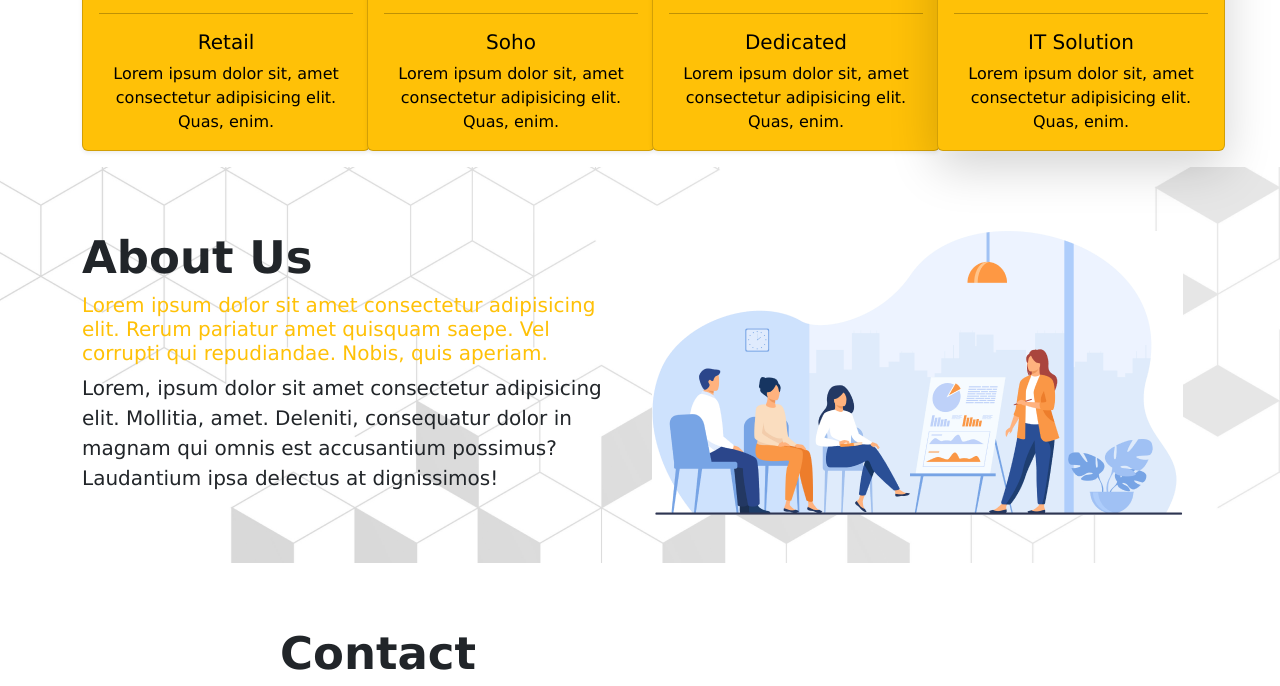
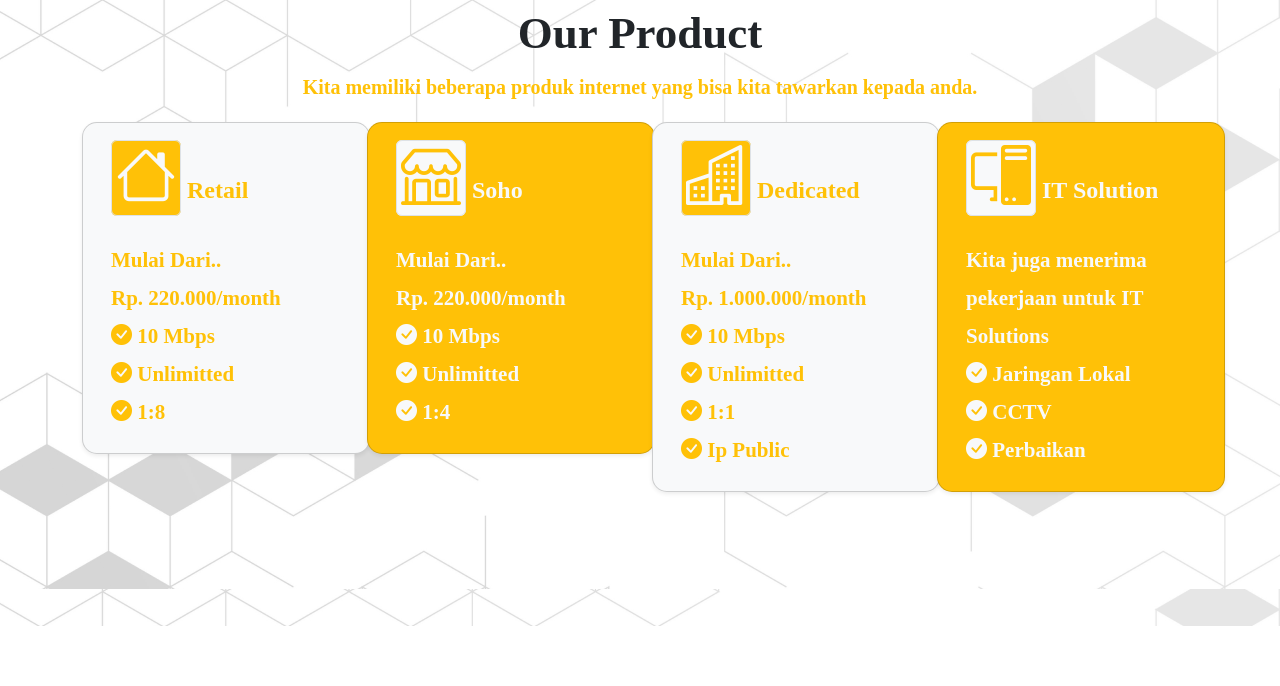
Before and after one commit to dimassatriow/protorype.github.io, a plain HTML site: page index.html in a window 1280 px wide. Shown: the part 774-1460 px from the top of the page. Drawn offline with nearby package versions, Linux system fonts and the light colour scheme; a web font is replaced by a local one.

Commit message:
revisi 1

```diff
--- a/index.html
+++ b/index.html
@@ -66,25 +66,33 @@
         <!-- Jumbotron -->
         <!-- Akhir jumbotron -->
 
-
         <!-- Home -->
         <section class="home">
             <div class="container pb-5">
                 <div class="row">
                     <div class="col-md-6">
-                        <img src="./img/4901337 2.png" alt="Image
+                        <img src="./img/Network Security 1.png" alt="Image
                             Home" class="img-fluid">
                     </div>
                     <div class="col-md-6 pt-5">
                         <h2 class="myfs-1 fw-bolder">Internet Unlimited Tanpa
                             Batas</h2>
-                        <h5 class="fs-4 text-warning">Lorem ipsum dolor sit amet
-                            consectetur, adipisicing
-                            elit.
-                            At magni dignissimos nihil quisquam hic.</h5>
-                        <a href="https://www.instagram.com/difusinet/"><button
-                                type="button" class="btn btn-warning fw-bold">Subscribe</button></a>
+                        <h5 class="fs-4 text-warning">Halo!, Perkenalkan kami
+                            Difusi.net, Kita ISP yang siap membantu kalian di
+                            bidang Internet.</h5>
+                        <a href="https://www.instagram.com/difusinet/"
+                            id="demo"><button
+                                type="button" class="btn btn-warning fw-bold"
+                                id="subscript">Subscribe</button></a>
+                        <button class="btn btn-warning fw-bold d-none"
+                            type="button" id="subscript-1"
+                            disabled>
+                            <span class="spinner-border spinner-border-sm"
+                                role="status" aria-hidden="true"></span>
+                            Loading...
+                        </button>
                     </div>
+
                 </div>
             </div>
         </section>
@@ -100,65 +108,97 @@
                 </div>
                 <div class="row">
                     <div class="col-12">
-                        <p class="fs-5 text-warning">Lorem ipsum dolor sit amet
-                            consectetur
-                            adipisicing
-                            elit.
-                            Cupiditate quas numquam reiciendis laudantium
-                            veritatis
-                            consequuntur dolores dicta voluptatem animi
-                            architecto.</p>
+                        <p class="fs-5 text-warning desc-our">Kita memiliki
+                            beberapa
+                            produk internet yang bisa kita tawarkan kepada anda.</p>
                     </div>
                 </div>
                 <div class="row">
                     <div class="col-xl-3 mb-3">
-                        <div class="card text-bg-warning shadow-sm"
+                        <div class="card btn text-bg-light shadow-sm
+                            text-start"
                             style="width: 18rem;">
-                            <div class="card-body">
-                                <p><i class="bi bi-houses-fill"></i></p>
-                                <hr>
-                                <h5 class="card-title">Retail</h5>
-                                <p class="card-text">Lorem ipsum dolor sit, amet
-                                    consectetur adipisicing elit. Quas, enim.</p>
+                            <div class="card-body text-warning">
+                                <h5 class="card-title"><i
+                                        class="bi bi-house img-thumbnail
+                                        bg-warning text-light"></i> Retail</h5>
+                                <br>
+                                <p class="card-text">Mulai
+                                    Dari..<br>
+                                    Rp. 220.000/month<br>
+                                    <i class="bi bi-check-circle-fill"></i> 10
+                                    Mbps<br>
+                                    <i class="bi bi-check-circle-fill"></i>
+                                    Unlimitted<br>
+                                    <i class="bi bi-check-circle-fill"></i> 1:8</p>
                             </div>
                         </div>
                     </div>
                     <div class="col-xl-3 mb-3">
-                        <div class="card text-bg-warning shadow-sm"
+                        <div class="card btn text-bg-warning shadow-sm
+                            text-start"
                             style="width: 18rem;">
-                            <div class="card-body">
-                                <p><i class="bi bi-shop"></i></p>
-                                <hr>
-                                <h5 class="card-title">Soho</h5>
-                                <p class="card-text">Lorem ipsum dolor sit, amet
-                                    consectetur adipisicing elit. Quas, enim.</p>
+                            <div class="card-body text-light">
+                                <h5 class="card-title"><i
+                                        class="bi bi-shop img-thumbnail
+                                        bg-light text-warning"></i> Soho</h5>
+                                <br>
+                                <p class="card-text">Mulai
+                                    Dari..<br>
+                                    Rp. 220.000/month<br>
+                                    <i class="bi bi-check-circle-fill"></i> 10
+                                    Mbps<br>
+                                    <i class="bi bi-check-circle-fill"></i>
+                                    Unlimitted<br>
+                                    <i class="bi bi-check-circle-fill"></i> 1:4</p>
                             </div>
                         </div>
                     </div>
                     <div class="col-xl-3 mb-3">
-                        <div class="card text-bg-warning shadow-sm"
+                        <div class="card btn text-bg-light shadow-sm
+                            text-start"
                             style="width: 18rem;">
-                            <div class="card-body">
-                                <p><i class="bi bi-building"></i></p>
-                                <hr>
-                                <h5 class="card-title">Dedicated</h5>
-                                <p class="card-text">Lorem ipsum dolor sit, amet
-                                    consectetur adipisicing elit. Quas, enim.</p>
+                            <div class="card-body text-warning">
+                                <h5 class="card-title"><i
+                                        class="bi bi-buildings img-thumbnail
+                                        bg-warning text-light"></i> Dedicated</h5>
+                                <br>
+                                <p class="card-text">Mulai
+                                    Dari..<br>
+                                    Rp. 1.000.000/month<br>
+                                    <i class="bi bi-check-circle-fill"></i> 10
+                                    Mbps<br>
+                                    <i class="bi bi-check-circle-fill"></i>
+                                    Unlimitted<br>
+                                    <i class="bi bi-check-circle-fill"></i> 1:1
+                                    <br>
+                                    <i class="bi bi-check-circle-fill"></i> Ip
+                                    Public</p>
                             </div>
                         </div>
                     </div>
                     <div class="col-xl-3 mb-3">
-                        <div class="card text-bg-warning shadow-lg"
+                        <div class="card btn text-bg-warning shadow-sm
+                            text-start"
                             style="width: 18rem;">
-                            <div class="card-body">
-                                <p><i class="bi bi-pc-display"></i></p>
-                                <hr>
-                                <h5 class="card-title">IT Solution</h5>
-                                <p class="card-text">Lorem ipsum dolor sit, amet
-                                    consectetur adipisicing elit. Quas, enim.</p>
+                            <div class="card-body text-light">
+                                <h5 class="card-title"><i
+                                        class="bi bi-pc-display
+                                        img-thumbnail
+                                        bg-light text-warning"></i> IT Solution</h5>
+                                <br>
+                                <p class="card-text">Kita juga menerima
+                                    pekerjaan untuk IT Solutions<br>
+                                    <i class="bi bi-check-circle-fill"></i>
+                                    Jaringan Lokal<br>
+                                    <i class="bi bi-check-circle-fill"></i>
+                                    CCTV<br>
+                                    <i class="bi bi-check-circle-fill"></i>
+                                    Perbaikan</p>
                             </div>
                         </div>
                     </div>
+
                 </div>
             </div>
         </section>
@@ -170,18 +210,16 @@
                 <div class="row">
                     <div class="col-md-6">
                         <h2 class="myfs-1 fw-bolder">About Us</h2>
-                        <h5 class="fs-5 text-warning">Lorem ipsum dolor sit amet
-                            consectetur adipisicing
-                            elit. Rerum pariatur amet quisquam saepe. Vel
-                            corrupti qui repudiandae. Nobis, quis aperiam.</h5>
-                        <p class="fs-5">Lorem, ipsum dolor sit amet consectetur
-                            adipisicing
-                            elit. Mollitia, amet. Deleniti, consequatur dolor in
-                            magnam qui omnis est accusantium possimus?
-                            Laudantium ipsa delectus at dignissimos!</p>
+                        <h5 class="fs-5 text-warning">Difusi.net merupakan
+                            sebuah ISP yang di kelola oleh PT. DINAR WAHANA
+                            GEMILANG yang berlokasi di kota Bandung</h5>
+                        <p class="fs-5">Kita memiliki layanan yang cepat dan
+                            stabil, kita juga memiliki beberapa produk untuk
+                            rumahan, kantor, dan perusahaan agar bisa membantu
+                            perkembangan bisnis anda.</p>
                     </div>
                     <div class="col-md-6">
-                        <img src="./img/8294 2.png" alt="img_about_us"
+                        <img src="./img/123.png" alt="img_about_us"
                             class="img-fluid">
                     </div>
                 </div>
@@ -256,5 +294,22 @@
             src="https://cdn.jsdelivr.net/npm/bootstrap@5.2.3/dist/js/bootstrap.bundle.min.js"
             integrity="sha384-kenU1KFdBIe4zVF0s0G1M5b4hcpxyD9F7jL+jjXkk+Q2h455rYXK/7HAuoJl+0I4"
             crossorigin="anonymous"></script>
+
+        <!-- Script Home -->
+        <script>
+                const a = document.querySelector('#demo');
+                const btnKirim = document.querySelector('#subscript');
+                const btnLoading = document.querySelector('#subscript-1');
+                const myAlert = document.querySelector('.my-alert');
+
+                function third() {
+                  btnLoading.classList.toggle('d-none');
+                  btnKirim.classList.toggle('d-none');
+                  a.reset();
+                }
+
+                a.addEventListener('click', third);
+
+        </script>
     </body>
 </html>
--- a/style.css
+++ b/style.css
@@ -1,5 +1,15 @@
+@font-face {
+  font-family: Poppins;
+  src: url("Poppins.otf");
+}
+@font-face {
+  font-family: Poppins;
+  font-weight: bold;
+  src: url("Poppins.otf");
+}
+
 body {
-  font-family: "Verdana";
+  font-family: "Poppins";
   font-style: normal;
 }
 
@@ -8,10 +18,11 @@ body {
 }
 
 section {
+  min-height: 700px;
   padding-top: 4rem;
 }
 
-.home {
+.ourproduct {
   background: url(./img/geometric_shape_and_lines_background\ 2.png);
 }
 
@@ -19,7 +30,7 @@ img {
   max-width: auto;
 }
 
-.aboutus {
+.contact {
   background: url(./img/geometric_shape_and_lines_background\ 2.png);
 }
 
@@ -32,6 +43,33 @@ img {
 .my-nav-img {
   max-width: 100px;
 }
-.ourproduct .card i {
-  font-size: 80px;
+.ourproduct .card-title i {
+  font-size: 60px;
 }
+
+.ourproduct .card-body p {
+  font-weight: 600;
+  font-size: 21px;
+  line-height: 38px;
+}
+
+.ourproduct h5 {
+  font-weight: 600;
+  font-size: 24px;
+  line-height: 38px;
+}
+
+.ourproduct .desc-our {
+  font-weight: 600;
+  font-size: 25px;
+  line-height: 38px;
+}
+
+.ourproduct .card:hover {
+  top: 4px;
+}
+
+.card {
+  box-shadow: 0px 4px 4px rgba(0, 0, 0, 0.25);
+  border-radius: 15px;
+}
```
Also changed, not shown: img/123.png (added), img/Network Security 1.png (added).
